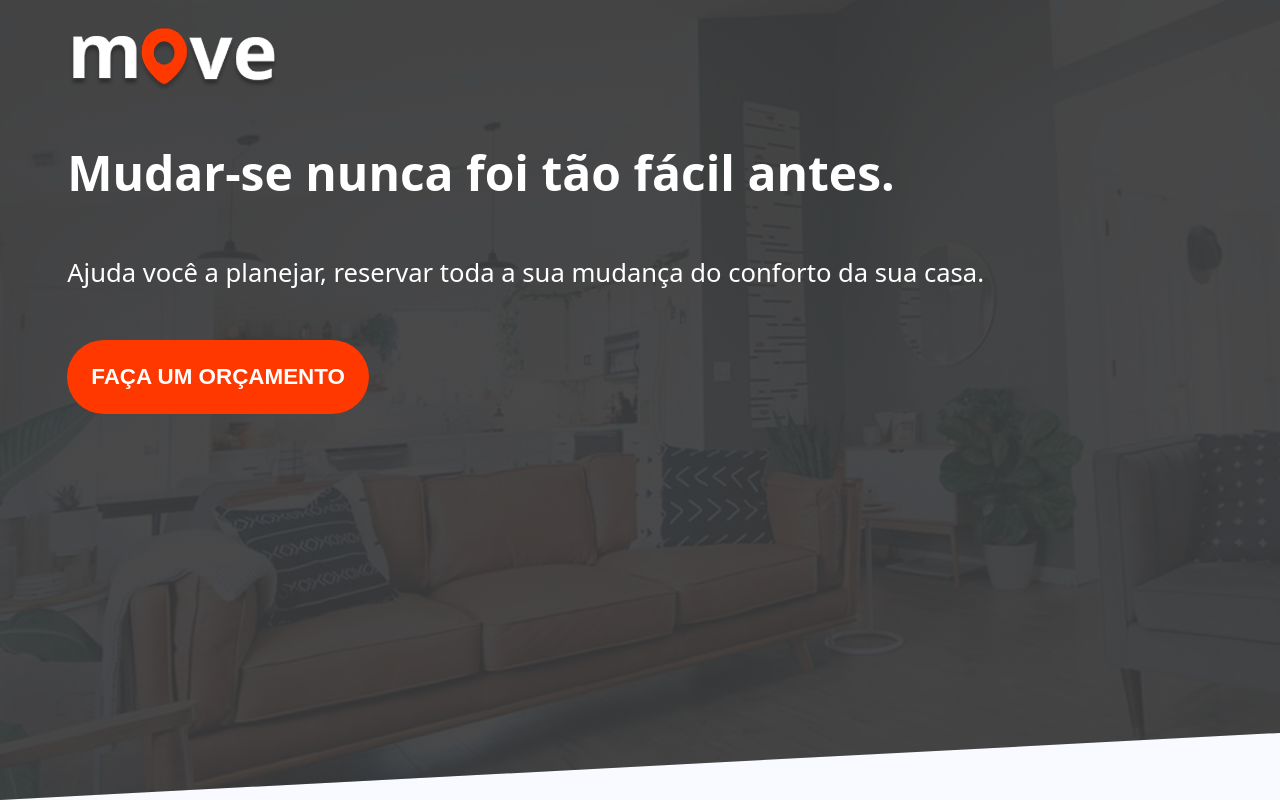
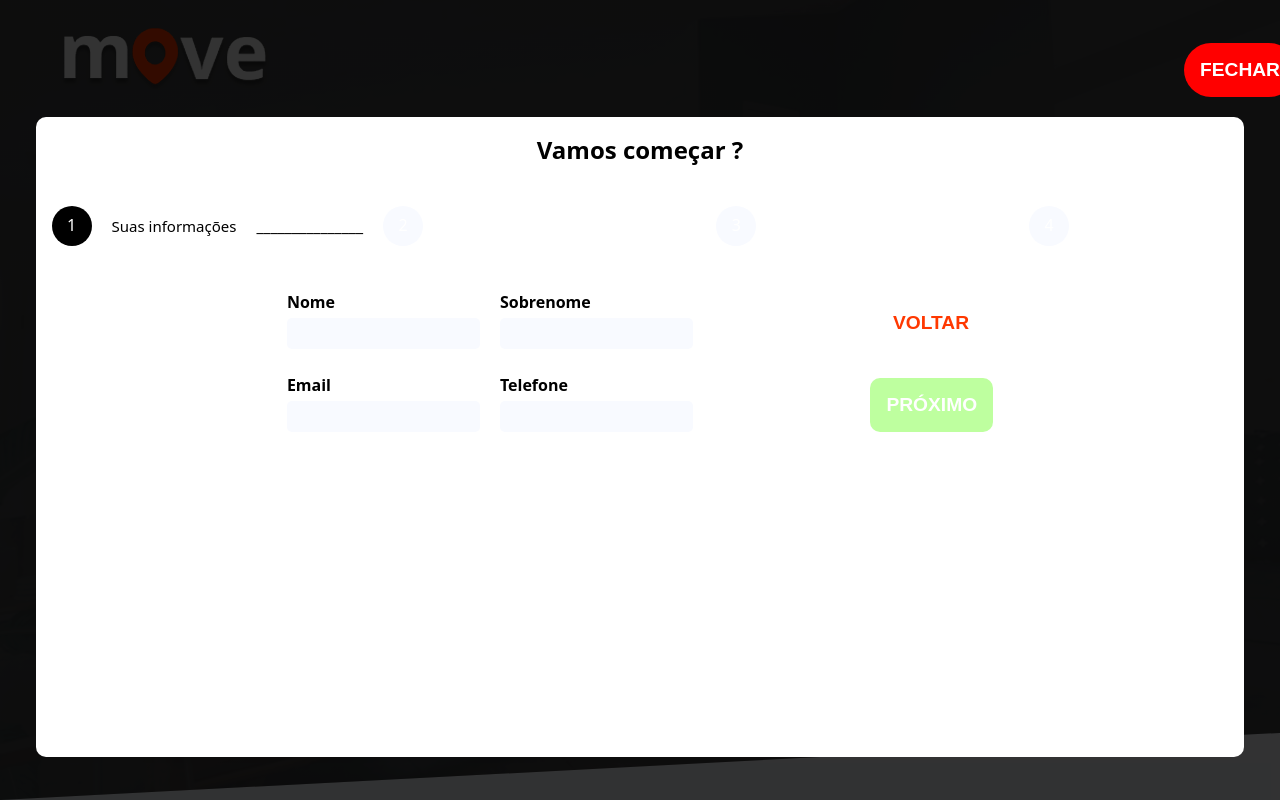
Before and after one commit to eummilena/projeto-move, a React (Vite) app: page / in a window 1280 px wide. Both pictures are taken after a click on the button "FAÇA UM ORÇAMENTO". Shown: the top 800 px of the page. Built offline with nearby package versions, Linux system fonts and the light colour scheme.

Commit message:
ajustes no css

```diff
--- a/src/App.css
+++ b/src/App.css
@@ -25,13 +25,14 @@ body {
 
 button {
     text-transform: uppercase;
-    font-size: 1.4rem;
+    font-size: clamp(0.2rem, 1.2rem, 1.4rem);
     padding: 1.5rem;
     border-radius: 50px;
     font-weight: 700;
     border: none;
     width: auto;
     cursor: pointer;
+    text-align: center;
     max-width: 400px;
 }
 
@@ -40,12 +41,12 @@ h1 {
 }
 
 h2 {
-    font-size: 2.5rem;
+    font-size: clamp(1rem, 1.5rem, 2.5rem);
     font-weight: 600;
 }
 
 h4 {
-    font-size: clamp(0.2rem, 2vw, 1.75rem);
+    font-size: clamp(0.2rem, 1.8vw, 1.75rem);
 }
 
 p {
@@ -53,7 +54,7 @@ p {
 }
 
 label {
-    font-size: 1.18rem;
+    font-size: 1rem;
     font-weight: bold;
     line-height: 2;
 }
@@ -68,6 +69,27 @@ input {
 
 }
 
+
+input[type='radio'] {
+    width: 5%;
+    accent-color: black;
+    background: #f8faff;
+
+}
+
+textarea {
+    background: #f8faff;
+    border: none;
+    padding: .5rem;
+    width: 100%;
+    display: block;
+    height: 100px;
+    resize: none;
+}
+
+
+
+
 @media (max-width: 600px) {
     button {
         font-size: 1rem;
--- a/src/App.jsx
+++ b/src/App.jsx
@@ -10,14 +10,17 @@ import Form from './form/Form'
 
 function App() {
 
+  const [form, setForm] = React.useState(false);
+
   return (
     <div className='container'>
-      <Header />
+      <Header form={form} setForm={setForm} />
       <Services />
-      <Works />
+      <Works form={form} setForm={setForm} />
       <Move />
       <Location />
-      <Form />
+      {form && <Form setForm={setForm} />}
+
     </div>
   )
 }
--- a/src/components/Button.jsx
+++ b/src/components/Button.jsx
@@ -1,9 +1,9 @@
 import React from 'react'
 
 
-const Button = ({ text, className }) => {
+const Button = ({ children, className, onClick }) => {
   return (
-      <button className={className}>{text}</button>
+    <button className={className} onClick={onClick} >{children}</button>
   )
 }
 
--- a/src/form/Form.jsx
+++ b/src/form/Form.jsx
@@ -1,13 +1,19 @@
 import React, { useState } from 'react'
 import styles from './Form.module.css'
 import Subtitle from '../components/Subtitle'
+import { FaCircleXmark } from "react-icons/fa6";
 import Steps from './Steps'
 import Step1 from "./Step1";
 import Step2 from "./Step2";
 import Step3 from "./Step3";
 import Step4 from "./Step4";
+import Button from '../components/Button';
 
-const Form = () => {
+import { IoCloseSharp } from "react-icons/io5";
+
+
+
+const Form = ({ setForm }) => {
 
     const [step, setStep] = useState(1);
 
@@ -22,22 +28,28 @@ const Form = () => {
 
 
     return (
-        <section className={styles.form}>
+        <section className={styles.modalForm}>
+            <div className={styles.modalButton}>
+                <Button onClick={() => setForm(false)} className={styles.close} >Fechar </Button>
+            </div>
+            <div className={styles.form}>
                 <Subtitle subtitle="Vamos começar ?" />
                 <Steps stepActual={step} />
                 <form className={styles.forms} onSubmit={(event) => event.preventDefault()}>
+
                     <div>
                         {step === 1 && <Step1 />}
                         {step === 2 && <Step2 />}
                         {step === 3 && <Step3 />}
-                    {step === 4 && <Step4 />}
+                        {step === 4 && <Step4 setForm={setForm} />}
                     </div>
                     <div className={styles.buttonContent}>
-                    {step < 4 && <button className={styles.buttonBack} onClick={prevStep} disabled={step === 1}> Voltar</button>}
-                    {step < 4 && <button className={styles.buttonNext} onClick={nextStep}> Próximo</button>}
-                    {step > 4 && null}
+                        {step < 4 && <Button className={styles.buttonBack} onClick={prevStep} disabled={step === 1}> Voltar</Button>}
+                        {step < 4 && <Button className={styles.buttonNext} onClick={nextStep}> Próximo</Button>}
+                        {step === 4 && null}
                     </div>
                 </form>
+            </div>
         </section>
 
     )
--- a/src/form/Form.module.css
+++ b/src/form/Form.module.css
@@ -1,10 +1,25 @@
 /* ------------------ FORMS -------------------------*/
+.modalForm {
+    position: fixed;
+    z-index: 20;
+    top: 0;
+    left: 0;
+    background: rgba(0, 0, 0, 0.8);
+    width: 100%;
+    height: 100%;
+    margin: 0;
+}
 
 .form {
+    background: #fff;
     display: flex;
-    background: #fff;
+    flex-direction: column;
+    padding: 1rem;
+    align-items: center;
+    height: 80vh;
+    border-radius: 10px;
+}
 
-}
 
 .forms {
     display: flex;
@@ -45,6 +60,18 @@
     padding: 1rem;
     cursor: pointer;
 }
+
+.close {
+    background-color: red;
+    color: #fff;
+    padding: 1rem;
+
+}
+
+.modalButton {
+    margin-left: 75rem;
+}
+
 
 
 /* ----------------- STEPS -------------------------- */
@@ -174,7 +201,7 @@
 .step4 {
     display: flex;
     flex-direction: column;
-    gap: 20px;
+    gap: 10px;
     justify-content: center;
     align-items: center;
     width: 100%;
@@ -182,5 +209,5 @@
 }
 
 .check {
-    width: 20%;
+    width: 10%;
 }
--- a/src/form/Step4.jsx
+++ b/src/form/Step4.jsx
@@ -6,12 +6,13 @@ import Subtitle from '../components/Subtitle'
 import Subtitle4 from '../components/Subtitle4'
 
 const Step4 = ({ setForm }) => {
+
   return (
     <div className={styles.step4}>
       <img src={Check} className={styles.check} />
       <Subtitle subtitle={'Tudo pronto.'} />
       <Subtitle4 subtitle4={'Em instantes você receberá o orçamento em seu e-mail.'} />
-      <Button text="Fechar janela" className={styles.buttonEnd} onClick={() => setForm(false)}></Button>
+      <Button className={styles.buttonEnd} onClick={() => setForm(false)} >Fechar janela</Button>
     </div>
   )
 }
--- a/src/header/Header.jsx
+++ b/src/header/Header.jsx
@@ -2,17 +2,17 @@ import React from 'react'
 import styles from './Header.module.css'
 import logo from '../assets/images/logo-move.png'
 import Button from '../components/Button'
+import Subtitle4 from '../components/Subtitle4'
 
-const Header = () => {
+const Header = ({ setForm }) => {
   return (
     <header className={styles.header}>
 
-                <img src={logo} alt="logo move"/>
+      <img src={logo} alt="logo move" />
 
-      <h1 className={ styles.title}>Mudar-se nunca foi tão fácil antes.</h1>
-      <h4 className={ styles.subtitle}>Ajuda você a planejar, reservar toda a sua mudança do conforto da sua casa.</h4>
-        <Button className={styles.buttonHeader} text="Faça um orçamento"/>
-
+      <h1 className={styles.title}>Mudar-se nunca foi tão fácil antes.</h1>
+      <Subtitle4 className={styles.subtitle} subtitle4={'Ajuda você a planejar, reservar toda a sua mudança do conforto da sua casa.'} />
+      <Button className={styles.buttonHeader} onClick={() => setForm(true)}>Faça um orçamento</Button>
     </header>
   )
 }
--- a/src/works/Works.jsx
+++ b/src/works/Works.jsx
@@ -9,7 +9,7 @@ import pontilhados from '../assets/images/pontilhado.png'
 import Button from '../components/Button'
 
 
-const Works = () => {
+const Works = ({ setForm }) => {
   return (
     <section className={styles.work}>
       <Subtitle4 subtitle4='Como funciona?' className={styles.subtitle} />
@@ -21,7 +21,7 @@ const Works = () => {
           <Text text="Adicione os detalhes da mudança e obtenha o preço pela mudança imediatamente." />
         </div>
         <div className={styles.box2}>
-                  <img src={warehouse} alt="garagem"  className={styles.steps}/>
+          <img src={warehouse} alt="garagem" className={styles.steps} />
           <Text className={styles.textBold} text="2. Organize tudo em um só lugar" />
           <Text text="Vamos ajudá-lo a criar uma lista de coisas para mover. Vamos dominar isso juntos." />
         </div>
@@ -34,13 +34,13 @@ const Works = () => {
           <Text text="No grande dia, nossos carregadores chegam e fazem todo o trabalho duro." />
         </div>
         <div className={styles.box4}>
-                  <img src={truck} alt="caminhão"  className={styles.steps}/>
+          <img src={truck} alt="caminhão" className={styles.steps} />
           <Text className={styles.textBold} text="4. Pague somente após a mudança." />
-                    <Text text="APague somente após nossos funcionários concluírem toda mudança de seus pertences em sua nova." />
+          <Text text="Pague somente após nossos funcionários concluírem toda mudança de seus pertences em sua nova." />
         </div>
 
       </div>
-      <Button text='Faça um orçamento online' className={styles.button} />
+      <Button className={styles.button} onClick={() => setForm(true)}>Faça um orçamento online</Button>
     </section>
   )
 }
```
Also changed, not shown: src/components/Video.jsx (+9 -7 lines). Lines whose indentation alone changed are shown as unchanged.
